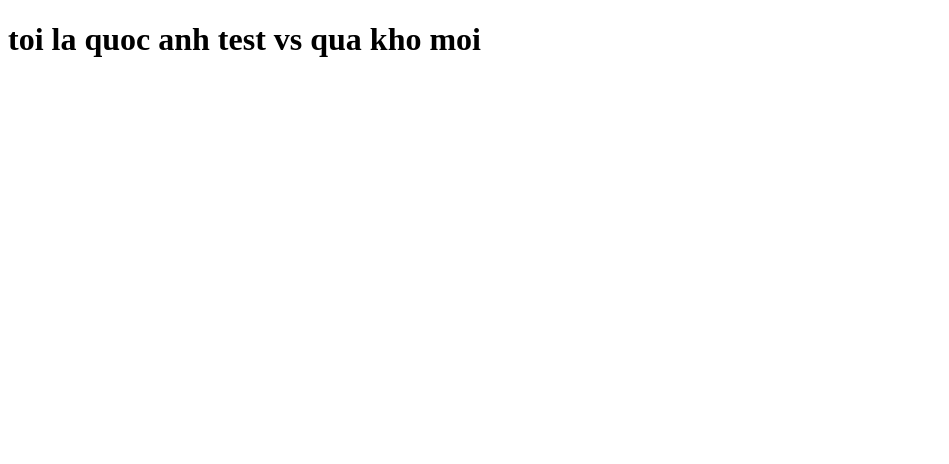
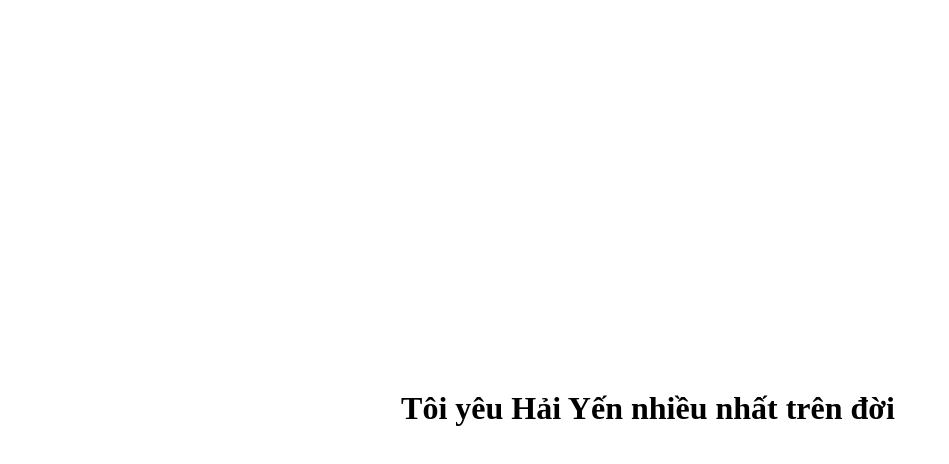
Before and after one commit to DavidEim/Test_VSCode, a plain HTML site: page index.html in a window 1280 px wide. Shown: the whole page, without its empty margins (0-949 px from the left). Drawn offline with Linux system fonts and the light colour scheme.

Commit message:
doi sang Hai Yen

```diff
--- a/index.html
+++ b/index.html
@@ -4,8 +4,9 @@
     <meta charset="UTF-8" />
     <meta name="viewport" content="width=device-width, initial-scale=1.0" />
     <title>Document</title>
+    <link rel="stylesheet" href="style.css" />
   </head>
   <body>
-    <h1>toi la quoc anh test vs qua kho moi</h1>
+    <h1>Tôi yêu Hải Yến nhiều nhất trên đời</h1>
   </body>
 </html>
--- /dev/null
+++ b/style.css
@@ -0,0 +1,7 @@
+body{
+    width: 100vw;
+    height: 100vh;
+    display: flex;
+    align-items: center;
+    justify-content: center;
+}
```
